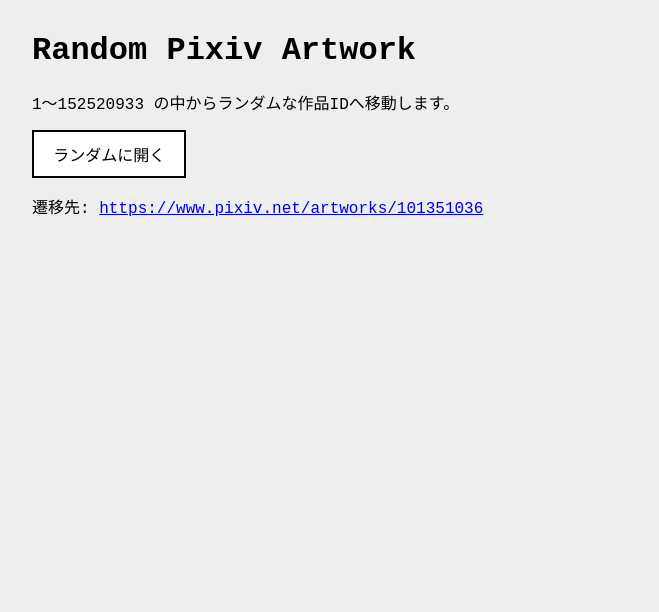
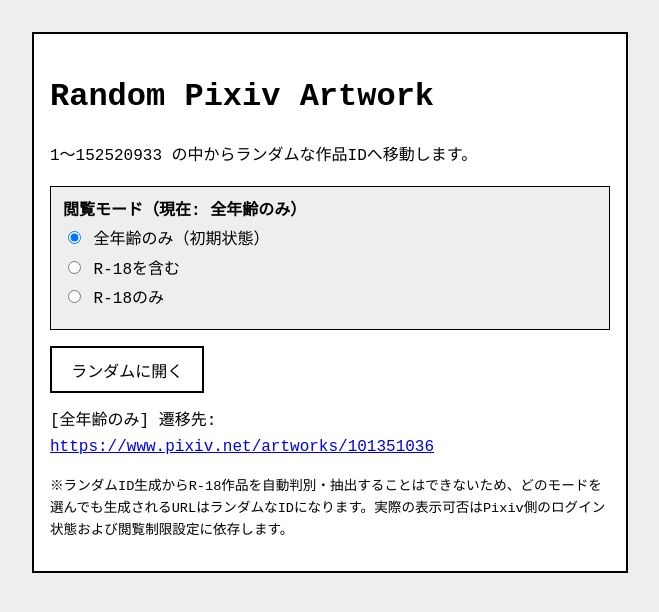
Before and after one commit to tarikomo/random_pixiv, a plain HTML site: page index.html in a window 1280 px wide. Both pictures are taken after a click on the button "ランダムに開く". Shown: the whole page, without its empty margins (0-659 px from the left). Drawn offline with Linux system fonts and the light colour scheme.

Commit message:
色々変えたのーん

```diff
--- a/index.html
+++ b/index.html
@@ -10,6 +10,28 @@
       background: #eeeeee;
       color: #000000;
       margin: 2rem;
+      line-height: 1.6;
+    }
+    .panel {
+      background: #ffffff;
+      border: 2px solid #000000;
+      padding: 1rem;
+      max-width: 560px;
+    }
+    .mode-box {
+      margin: 1rem 0;
+      padding: 0.75rem;
+      background: #eeeeee;
+      border: 1px solid #000000;
+    }
+    .mode-box.r18-active {
+      border-color: #ff0000;
+      color: #ff0000;
+    }
+    .mode-box label {
+      display: block;
+      margin: 0.25rem 0;
+      cursor: pointer;
     }
     button {
       font-family: inherit;
@@ -27,16 +49,91 @@
     a {
       color: #0000ee;
     }
+    .note {
+      font-size: 0.85rem;
+      margin-top: 1rem;
+    }
   </style>
 </head>
 <body>
-  <h1>Random Pixiv Artwork</h1>
-  <p>1〜152520933 の中からランダムな作品IDへ移動します。</p>
-  <button id="go" type="button">ランダムに開く</button>
-  <p id="status"></p>
+  <div class="panel">
+    <h1>Random Pixiv Artwork</h1>
+    <p>1〜152520933 の中からランダムな作品IDへ移動します。</p>
+
+    <div id="modeBox" class="mode-box">
+      <div><strong>閲覧モード（現在: <span id="modeText">全年齢のみ</span>）</strong></div>
+      <label>
+        <input type="radio" name="mode" value="safe" checked>
+        全年齢のみ（初期状態）
+      </label>
+      <label>
+        <input type="radio" name="mode" value="include_r18">
+        R-18を含む
+      </label>
+      <label>
+        <input type="radio" name="mode" value="r18_only">
+        R-18のみ
+      </label>
+    </div>
+
+    <button id="go" type="button">ランダムに開く</button>
+    <p id="status"></p>
+
+    <p class="note">
+      ※ランダムID生成からR-18作品を自動判別・抽出することはできないため、どのモードを選んでも生成されるURLはランダムなIDになります。実際の表示可否はPixiv側のログイン状態および閲覧制限設定に依存します。
+    </p>
+  </div>
 
   <script>
     const MAX_ID = 152520933;
+    const modeInputs = Array.from(document.querySelectorAll('input[name="mode"]'));
+    const modeBox = document.getElementById('modeBox');
+    const modeText = document.getElementById('modeText');
+    const statusEl = document.getElementById('status');
+
+    let currentMode = 'safe';
+
+    const MODE_LABELS = {
+      safe: '全年齢のみ',
+      include_r18: 'R-18を含む',
+      r18_only: 'R-18のみ'
+    };
+
+    function applyMode(mode) {
+      currentMode = mode;
+      modeText.textContent = MODE_LABELS[mode];
+      modeInputs.forEach((input) => {
+        input.checked = input.value === mode;
+      });
+      if (mode === 'r18_only' || mode === 'include_r18') {
+        modeBox.classList.add('r18-active');
+      } else {
+        modeBox.classList.remove('r18-active');
+      }
+    }
+
+    modeInputs.forEach((input) => {
+      input.addEventListener('change', () => {
+        const selected = input.value;
+        if (selected === 'safe') {
+          applyMode('safe');
+          return;
+        }
+
+        const promptMessage =
+          selected === 'r18_only'
+            ? '「R-18のみ」モードに切り替えます。あなたは18歳以上であり、R-18作品の表示に同意しますか？'
+            : '「R-18を含む」モードに切り替えます。あなたは18歳以上であり、R-18作品の表示に同意しますか？';
+
+        const confirmed = window.confirm(promptMessage);
+        if (!confirmed) {
+          applyMode(currentMode);
+          return;
+        }
+        applyMode(selected);
+      });
+    });
+
     function getRandomArtworkUrl() {
       const id = Math.floor(Math.random() * MAX_ID) + 1;
       return `https://www.pixiv.net/artworks/${id}`;
@@ -44,8 +141,8 @@
 
     document.getElementById('go').addEventListener('click', () => {
       const url = getRandomArtworkUrl();
-      document.getElementById('status').innerHTML =
-        `遷移先: <a href="${url}" target="_blank" rel="noopener noreferrer">${url}</a>`;
+      statusEl.innerHTML =
+        `[${MODE_LABELS[currentMode]}] 遷移先: <a href="${url}" target="_blank" rel="noopener noreferrer">${url}</a>`;
       window.open(url, '_blank', 'noopener,noreferrer');
     });
   </script>
```
